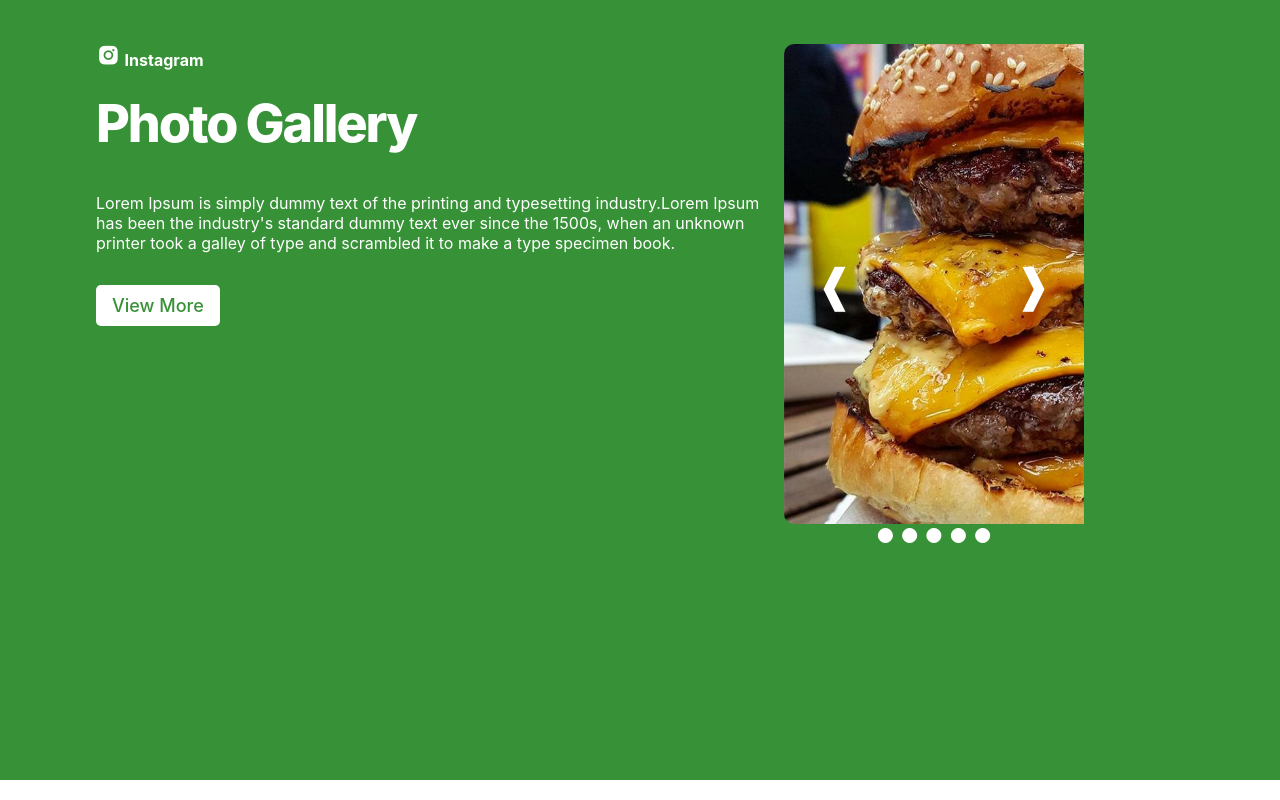
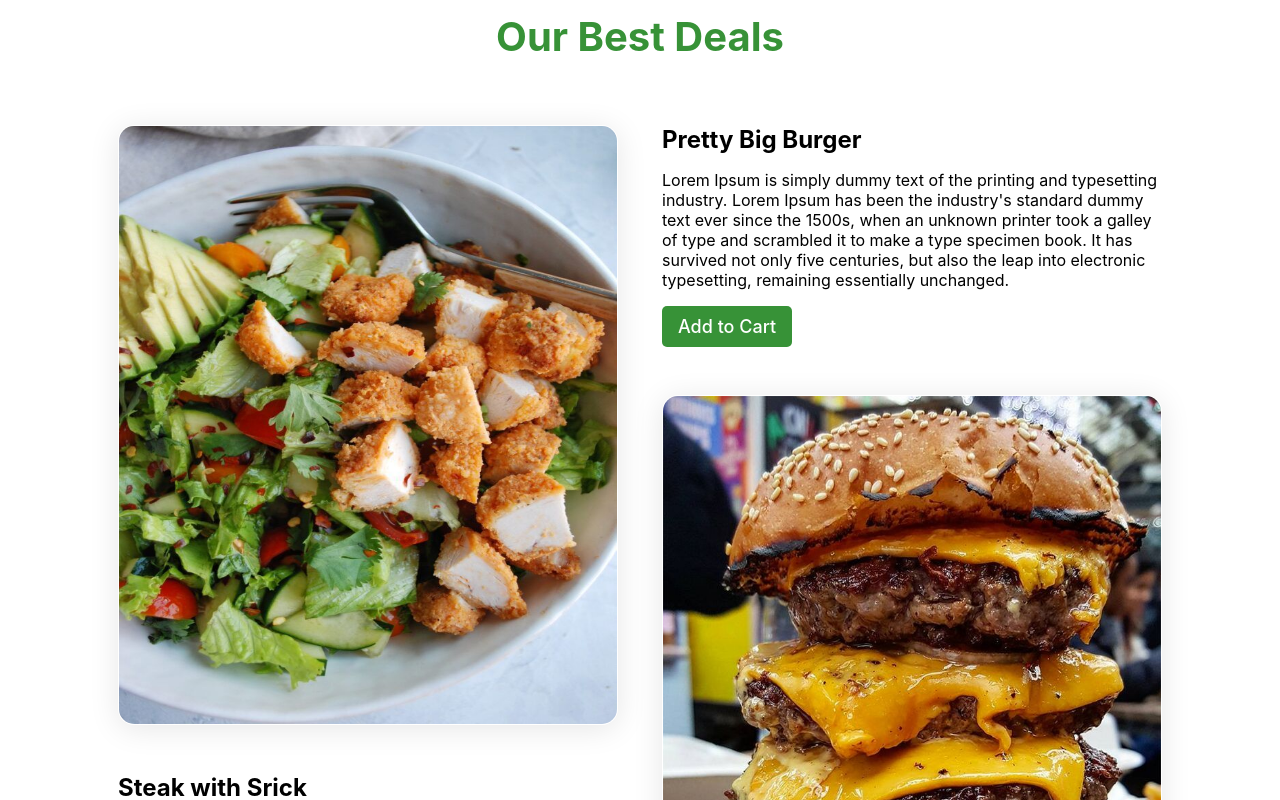
Before and after one commit to AFra1892/resturant, a React (Create React App) app: page / in a window 1280 px wide. Shown: the part 820-1620 px from the top of the page. Built offline with nearby package versions, Linux system fonts and the light colour scheme.

Commit message:
adding best deal component and style it

```diff
--- a/src/components/Menu/Menu.jsx
+++ b/src/components/Menu/Menu.jsx
@@ -114,7 +114,7 @@ export default function Menu(){
                     onClick={()=>setFilter("favorite")}
                     className={`filter-btn ${filter === 'favorite' ? "active-btn" : "" }`}
                 >
-                    Favorite
+                    Favorite ⭐
                 </button>
                 <ul className="resturant__menu-categories_items">
 
--- /dev/null
+++ b/src/components/bestDeal/BestDeal.jsx
@@ -0,0 +1,30 @@
+import React from 'react'
+import './bestdeal.css'
+const BestDealContent = (props)=>(
+    <div className='bestdeal-container'>
+      <h2>{props.name}</h2>
+      <p className='bestdeal-paragraf'>Lorem Ipsum is simply dummy text of the printing and typesetting industry. Lorem Ipsum has been the industry's standard dummy text ever since the 1500s, when an unknown printer took a galley of type and scrambled it to make a type specimen book. It has survived not only five centuries, but also the leap into electronic typesetting, remaining essentially unchanged.</p>
+      <button>Add to Cart</button>
+    </div>
+  )
+
+const BestDeal = () => {
+  return (
+    <>
+    <h2 className='resturant__bestDeal_heading'>Our Best Deals</h2>
+    <div className='resturant__bestDeal section__padding'>
+        <div className='resturant__bestDeal-leftCol'>
+            <img src='ig1.jpg'/>
+            <BestDealContent name="Steak with Srick"/>
+        </div>
+        <div className='resturant__bestDeal-rightCol'>
+            <BestDealContent name="Pretty Big Burger"/>
+            <img src='ig2.jpg'/>
+        </div>
+
+    </div>
+    </>
+  )
+}
+
+export default BestDeal
--- /dev/null
+++ b/src/components/bestDeal/bestdeal.css
@@ -0,0 +1,61 @@
+.resturant__bestDeal{
+    display: flex;
+    flex-direction: row;
+}
+.resturant__bestDeal-leftCol{
+    display: flex;
+    flex-direction: column;
+    width: 50%;
+    height: 100%;
+    justify-content: center;
+    align-items: center;
+}
+.resturant__bestDeal-rightCol{
+    display: flex;
+    flex-direction: column;
+    width: 50%;
+    height: 100%;
+    justify-content: center;
+    align-items: center;
+}
+.resturant__bestDeal-rightCol img,
+.resturant__bestDeal-leftCol img{
+    display: flex;
+    width: 500px;
+    height: 600px;
+    margin-bottom: 3rem;
+    border-radius: 12px;background: rgba(255, 255, 255, 1);
+    border-radius: 16px;
+    box-shadow: 0 4px 30px rgba(0, 0, 0, 0.1);
+    backdrop-filter: blur(3.7px);
+    -webkit-backdrop-filter: blur(3.7px);
+    border: 1px solid rgba(255, 255, 255, 0.24);
+}
+.bestdeal-container{
+    text-align: left;
+    margin-bottom: 3rem;
+}
+.bestdeal-paragraf{
+    margin: 1rem 0;
+    max-width: 500px;
+}
+.resturant__bestDeal_heading{
+    text-align: center;
+    margin-top: 2rem;
+    font-size: 40px;
+    color: #379237;
+}
+.bestdeal-container button
+{
+    padding: 0.5rem 1rem;
+    color: #fff;
+    background-color: #379237;
+    font-family: var(--font-family);
+    font-weight: 500;
+    font-size: 18px;
+    line-height: 25px;
+    border-radius: 5px;
+    border: 0;
+    outline: 0;
+    cursor: pointer;
+}
--- a/src/pages/Landing.jsx
+++ b/src/pages/Landing.jsx
@@ -5,6 +5,7 @@ import Footer from '../components/Footer/Footer';
 import React from 'react';
 import Slider from '../components/Slider/Slider';
 import Drink from '../components/Drink/Drink';
+import BestDeal from '../components/bestDeal/BestDeal';
 
 
 function Landing() {
@@ -29,7 +30,7 @@ function Landing() {
         <Header/>
       </div>
 
-
+      <BestDeal/>
       <div id='gallery' className='dn section__padding'>
         <div className='slider-container_content'>
           <h4><i class='bx bxl-instagram-alt bx-sm'></i> Instagram</h4>
```
